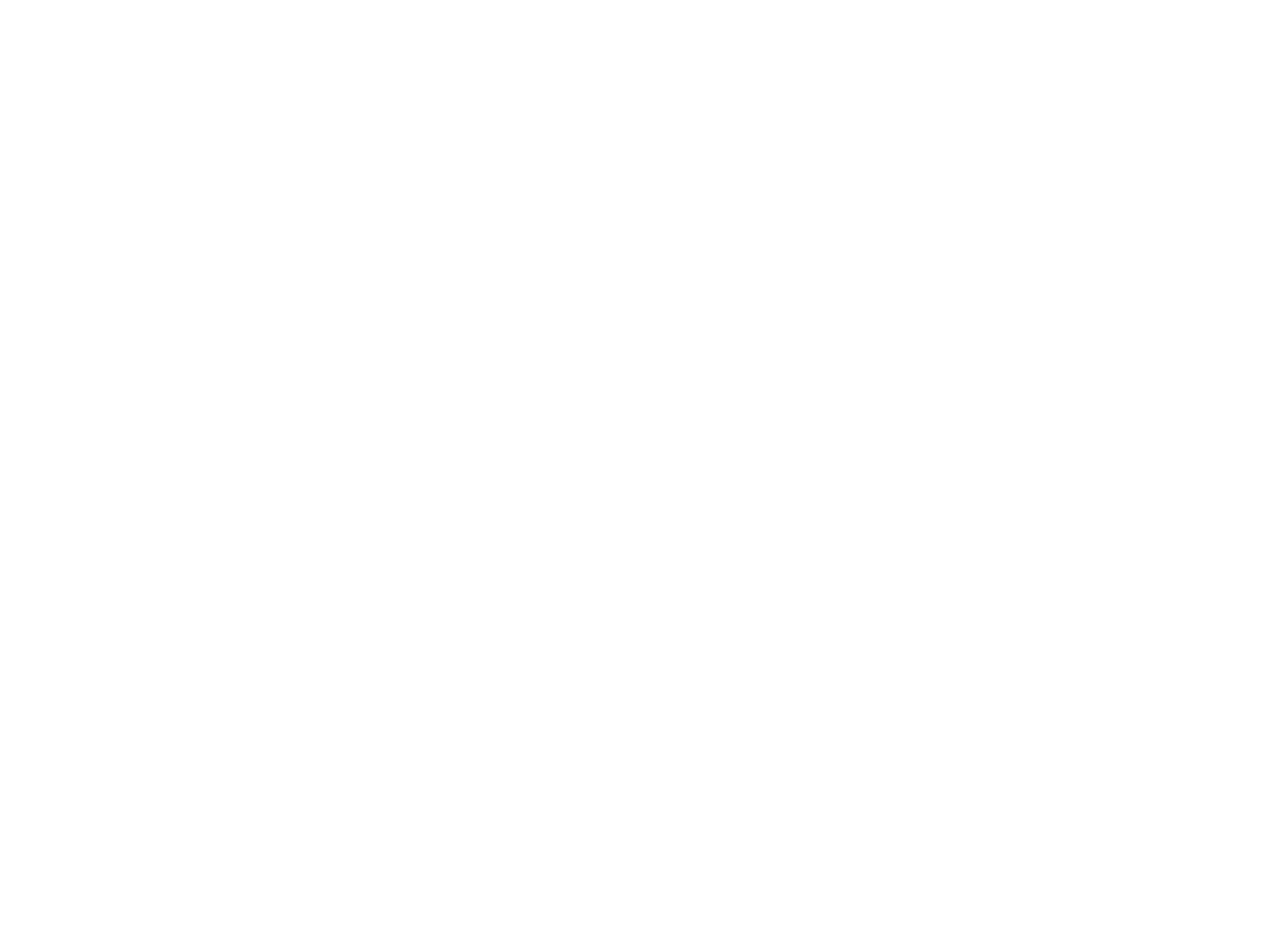
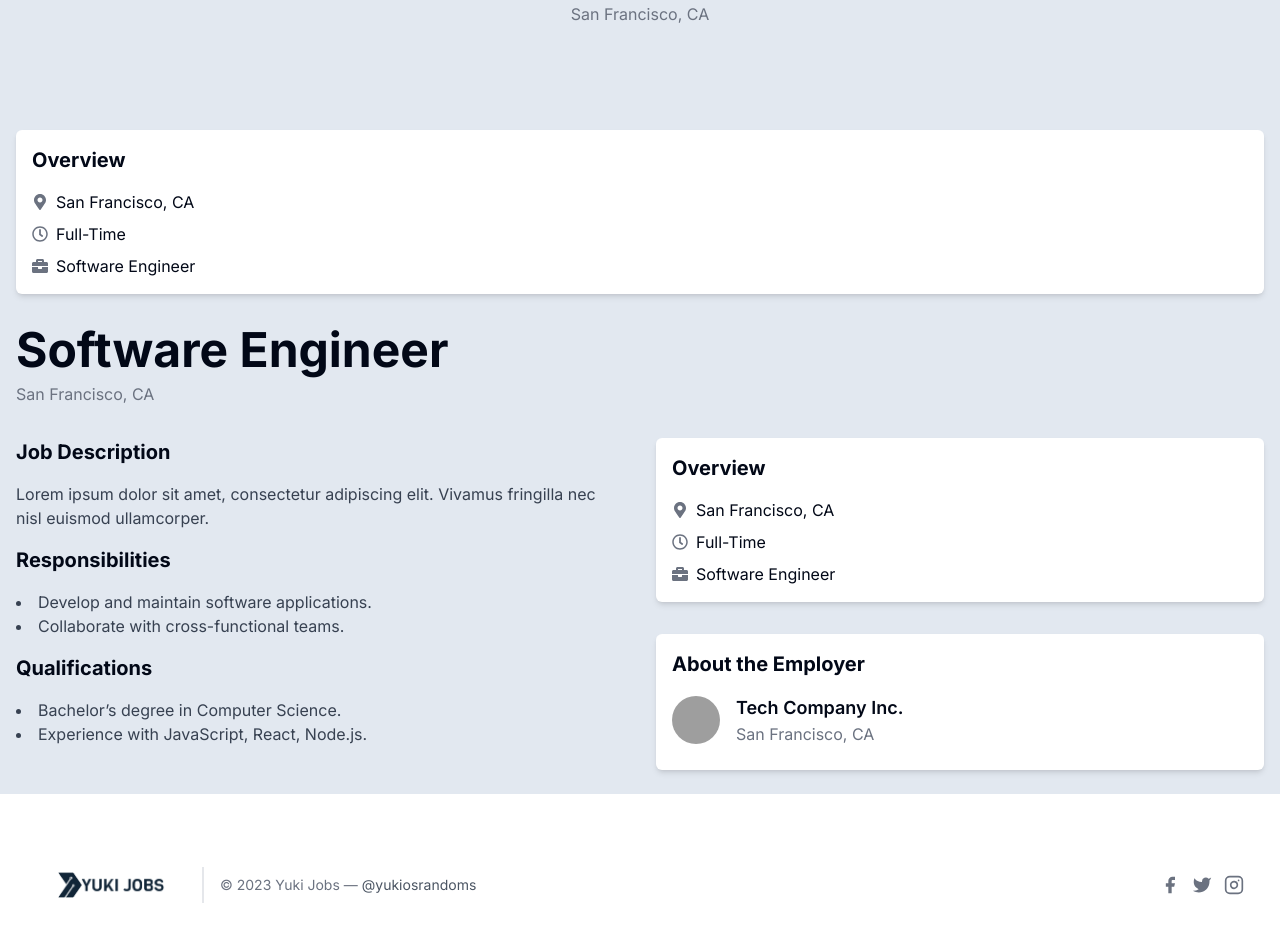
Before and after one commit to yukiodesigns/yuki_jobs, a Next.js app: page /jobs in a window 1280 px wide. Shown: the part 380-1316 px from the top of the page. Before the commit the page ends 800 px from the top, so only its background shows below. Built offline with nearby package versions, Linux system fonts and the light colour scheme; grey boxes are pictures that could not be loaded.

Commit message:
Adjustments

```diff
--- a/app/employers/page.tsx
+++ b/app/employers/page.tsx
@@ -1,8 +1,11 @@
+import EmployersList from '@/components/shared/EmployersList'
 import React from 'react'
 
 const page = () => {
   return (
-    <div>page</div>
+    <div>
+      <EmployersList />
+    </div>
   )
 }
 
--- /dev/null
+++ b/app/jobs/[id]/page.tsx
@@ -0,0 +1,9 @@
+import React from 'react'
+
+const page = () => {
+  return (
+    <div>page</div>
+  )
+}
+
+export default page
--- a/app/jobs/page.tsx
+++ b/app/jobs/page.tsx
@@ -1,8 +1,13 @@
+import FeaturedJobs from '@/components/shared/Featured'
+import JobDetailsPage from '@/components/shared/JobDetails'
 import React from 'react'
 
 const page = () => {
   return (
-    <div>page</div>
+    <div>
+      {/* <FeaturedJobs type='listing'/> */}
+      <JobDetailsPage />
+    </div>
   )
 }
 
--- /dev/null
+++ b/components/shared/EmployersList.tsx
@@ -0,0 +1,43 @@
+import Image from 'next/image';
+import React from 'react';
+
+const EmployerCardList = () => {
+    const employers = [
+        {
+          image: '/assets/logo.png',
+          name: 'Company A',
+          location: 'City, Country',
+          jobsOpen: 10,
+        },
+        {
+          image: '/icons/accounting.png',
+          name: 'Company B',
+          location: 'City, Country',
+          jobsOpen: 5,
+        },
+
+      ];
+  return (
+    <div className="grid grid-cols-1 sm:grid-cols-2 lg:grid-cols-2 gap-4 container px-4 py-10 mx-auto">
+  {employers.map((employer, index) => (
+    <div key={index} className="bg-white rounded-lg overflow-hidden shadow-md items-center">
+      <Image
+        src={employer.image}
+        alt={`${employer.name}'s Logo`}
+        className="object-cover rounded-full w-12 h-12 mb-3 inline-block"
+        width={24}
+        height={24}
+      />
+      <div className="p-2 sm:p-4">
+        <h3 className="text-md sm:text-lg font-semibold mb-2">{employer.name}</h3>
+        <p className="text-gray-500 mb-2">{employer.location}</p>
+        <p className="text-gray-500 mb-4">{`${employer.jobsOpen} Jobs Open`}</p>
+      </div>
+    </div>
+  ))}
+</div>
+
+  );
+};
+
+export default EmployerCardList;
--- a/components/shared/Footer.tsx
+++ b/components/shared/Footer.tsx
@@ -3,8 +3,8 @@ import React from 'react'
 
 const Footer = () => {
   return (
-    <footer className="text-gray-600 body-font">
-  <div className="container px-5 py-8 mx-auto flex items-center sm:flex-row flex-col">
+    <footer className="text-gray-600 body-font  px-5 pt-4">
+  <div className="container mx-auto flex items-center sm:flex-row flex-col">
     <a className="flex title-font font-medium items-center md:justify-start justify-center text-gray-900">
       <Image src="/assets/logo.png" alt="logo" width={150} height={150} />
     </a>
@@ -17,6 +17,7 @@ const Footer = () => {
           <path d="M18 2h-3a5 5 0 00-5 5v3H7v4h3v8h4v-8h3l1-4h-4V7a1 1 0 011-1h3z"></path>
         </svg>
       </a>
+
       <a className="ml-3 text-gray-500" href='https://twitter.com/yukiosrandoms'>
         <svg fill="currentColor" strokeLinecap="round" strokeLinejoin="round" strokeWidth="2" className="w-5 h-5" viewBox="0 0 24 24">
           <path d="M23 3a10.9 10.9 0 01-3.14 1.53 4.48 4.48 0 00-7.86 3v1A10.66 10.66 0 013 4s-4 9 5 13a11.64 11.64 0 01-7 2c9 5 20 0 20-11.5a4.5 4.5 0 00-.08-.83A7.72 7.72 0 0023 3z"></path>
--- /dev/null
+++ b/components/shared/JobCard.tsx
@@ -0,0 +1,44 @@
+import React from 'react';
+import { FaMapMarkerAlt } from 'react-icons/fa';
+import { HiOutlineBriefcase } from 'react-icons/hi';
+import { MdAccessTime } from 'react-icons/md';
+import { BsArrowRight } from 'react-icons/bs';
+import Image from 'next/image';
+import Link from 'next/link';
+
+const JobCard = ({ job}) => {
+  return (
+    <div className={`bg-white rounded-lg overflow-hidden shadow-md flex items-m-4 flex-wrap`}>
+      <div className={` md:h-32 w-24 h-20 inline-flex items-center justify-center rounded-full bg-green-100 text-green-500 mb-4 ml-4`}>
+        <img src={job.image} alt={`Job Image`} className={`w-24 h-24 md:w-full md:h-full object-cover `} />
+      </div>
+      <div className="p-2 md:p-4">
+        <Link href={`/jobs/id`}>
+        <h3 className={`text-lg md:text-xl font-semibold mb-2 `}>{job.title}</h3>
+        </Link>
+        <div className="flex flex-col">
+          <div className="flex items-center mb-1 text-xs md:text-sm">
+            <span className="mr-1 md:mr-2">
+              <HiOutlineBriefcase />
+            </span>
+            <span>{job.type}</span>
+          </div>
+          <div className="flex items-center mb-1 text-xs md:text-sm">
+            <span className="mr-1 md:mr-2">
+              <FaMapMarkerAlt />
+            </span>
+            <span>{job.location}</span>
+          </div>
+          <div className="flex items-center text-xs md:text-sm">
+            <span className="mr-1 md:mr-2">
+              <MdAccessTime />
+            </span>
+            <span>{`Posted ${job.datePosted}`}</span>
+          </div>
+        </div>
+      </div>
+    </div>
+  );
+};
+
+export default JobCard;
--- /dev/null
+++ b/components/shared/JobDetails.tsx
@@ -0,0 +1,136 @@
+import React from 'react';
+import Image from 'next/image';
+import { FaMapMarkerAlt, FaRegClock, FaBriefcase } from 'react-icons/fa'; // Import additional icons as needed
+
+const JobDetailsPage = () => {
+  // Sample data (replace with actual data)
+  const job = {
+    title: 'Software Engineer',
+    location: 'San Francisco, CA',
+    type: 'Full-Time',
+    responsibilities: [
+      'Develop and maintain software applications.',
+      'Collaborate with cross-functional teams.',
+      // Add more responsibilities
+    ],
+    qualifications: [
+      'Bachelor’s degree in Computer Science.',
+      'Experience with JavaScript, React, Node.js.',
+      // Add more qualifications
+    ],
+    employer: {
+      name: 'Tech Company Inc.',
+      image: '/assets/employer-logo.png',
+      location: 'San Francisco, CA',
+    },
+  };
+
+  return (
+    <div className="relative bg-slate-200">
+      {/* Hero Section */}
+      <div className="relative h-96 bg-cover bg-center" >
+        {/* <div className="absolute inset-0 bg-black opacity-50"></div> */}
+        <div className="container mx-auto flex items-center justify-center h-full relative z-10">
+          <div className="text-center text-white">
+            <h1 className="text-3xl md:text-5xl font-bold mb-2">{job.title}</h1>
+            <p className="text-gray-500">{job.location}</p>
+          </div>
+        </div>
+      </div>
+
+      {/* Main Content */}
+      <div className="container mx-auto p-4 relative z-20">
+        {/* Connecting Card */}
+        <div className="bg-white p-4 rounded-md shadow-md mb-8 -mt-16">
+          <h2 className="text-xl font-bold mb-4">Overview</h2>
+          <div className="flex items-center mb-2">
+            <FaMapMarkerAlt className="mr-2 text-gray-500" />
+            <span>{job.location}</span>
+          </div>
+          <div className="flex items-center mb-2">
+            <FaRegClock className="mr-2 text-gray-500" />
+            <span>{job.type}</span>
+          </div>
+          <div className="flex items-center">
+            <FaBriefcase className="mr-2 text-gray-500" />
+            <span>{job.title}</span>
+          </div>
+        </div>
+
+        <div className="mb-8">
+        <h1 className="text-3xl md:text-5xl font-bold mb-2">{job.title}</h1>
+        <p className="text-gray-500">{job.location}</p>
+      </div>
+
+      {/* Main Content */}
+      <div className="grid grid-cols-1 md:grid-cols-2 gap-8">
+        {/* Left Section */}
+        <div className="mb-8">
+          <h2 className="text-xl font-bold mb-4">Job Description</h2>
+          <p className="text-gray-700 mb-4">
+            Lorem ipsum dolor sit amet, consectetur adipiscing elit. Vivamus fringilla nec nisl
+            euismod ullamcorper.
+          </p>
+
+          <h2 className="text-xl font-bold mb-4">Responsibilities</h2>
+          <ul className="list-disc list-inside text-gray-700 mb-4">
+            {job.responsibilities.map((responsibility, index) => (
+              <li key={index}>{responsibility}</li>
+            ))}
+          </ul>
+
+          <h2 className="text-xl font-bold mb-4">Qualifications</h2>
+          <ul className="list-disc list-inside text-gray-700">
+            {job.qualifications.map((qualification, index) => (
+              <li key={index}>{qualification}</li>
+            ))}
+          </ul>
+        </div>
+
+        {/* Right Section */}
+        <div>
+          {/* Overview Card */}
+          <div className="bg-white p-4 rounded-md shadow-md mb-8">
+            <h2 className="text-xl font-bold mb-4">Overview</h2>
+            <div className="flex items-center mb-2">
+              <FaMapMarkerAlt className="mr-2 text-gray-500" />
+              <span>{job.location}</span>
+            </div>
+            <div className="flex items-center mb-2">
+              <FaRegClock className="mr-2 text-gray-500" />
+              <span>{job.type}</span>
+            </div>
+            <div className="flex items-center">
+              <FaBriefcase className="mr-2 text-gray-500" />
+              <span>{job.title}</span>
+            </div>
+          </div>
+
+          {/* Map */}
+          {/* Add your map component here */}
+
+          {/* Employer Card */}
+          <div className="bg-white p-4 rounded-md shadow-md">
+            <h2 className="text-xl font-bold mb-4">About the Employer</h2>
+            <div className="flex items-center mb-2">
+              <Image
+                src={job.employer.image}
+                alt={`${job.employer.name}'s Logo`}
+                className="w-12 h-12 object-cover rounded-full mr-4"
+                width={48}
+                height={48}
+              />
+              <div>
+                <h3 className="text-lg font-semibold">{job.employer.name}</h3>
+                <p className="text-gray-500">{job.employer.location}</p>
+              </div>
+            </div>
+          </div>
+        </div>
+      </div>
+      </div>
+    </div>
+  );
+};
+
+export default JobDetailsPage;
--- a/components/shared/LandingPage.tsx
+++ b/components/shared/LandingPage.tsx
@@ -3,7 +3,7 @@ import Banner from '@/components/shared/Banner'
 import Companies from '@/components/shared/Companies'
 import Content from '@/components/shared/Content'
 import Details from '@/components/shared/Details'
-import Featured from '@/components/shared/Featured'
+import FeaturedJobs from '@/components/shared/Featured'
 import HeroSection from '@/components/shared/Hero'
 import HowItWorks from '@/components/shared/HowItWorks'
 import Statistics from '@/components/shared/Statistics'
@@ -14,7 +14,7 @@ const LandingPage = () => {
     <>
       <HeroSection />
       <AboutUs />
-      <Featured />
+      <FeaturedJobs type='landing'/>
       <Content />
       <Statistics />
       <Details />
--- /dev/null
+++ b/components/shared/Pagination.tsx
@@ -0,0 +1,26 @@
+import React from 'react';
+import { BsArrowLeft, BsArrowRight } from 'react-icons/bs';
+
+const Pagination = ({ onPageChange, currentPage, totalPages }) => {
+  return (
+    <div className="flex items-center justify-center mt-4">
+      <button
+        className="bg-gray-300 text-gray-700 py-2 px-4 rounded-l-md focus:outline-none"
+        onClick={() => onPageChange(currentPage - 1)}
+        disabled={currentPage === 1}
+      >
+        <BsArrowLeft />
+      </button>
+      <span className="mx-2 text-gray-700">{currentPage}</span>
+      <button
+        className="bg-gray-300 text-gray-700 py-2 px-4 rounded-r-md focus:outline-none"
+        onClick={() => onPageChange(currentPage + 1)}
+        disabled={currentPage === totalPages}
+      >
+        <BsArrowRight />
+      </button>
+    </div>
+  );
+};
+
+export default Pagination;
--- a/tailwind.config.ts
+++ b/tailwind.config.ts
@@ -12,7 +12,7 @@ const config = {
   theme: {
     container: {
       center: true,
-      padding: "2rem",
+      padding: "1rem",
       screens: {
         "2xl": "1400px",
       },
```
Also changed, not shown: components/shared/Featured.tsx (+45 -41 lines).
